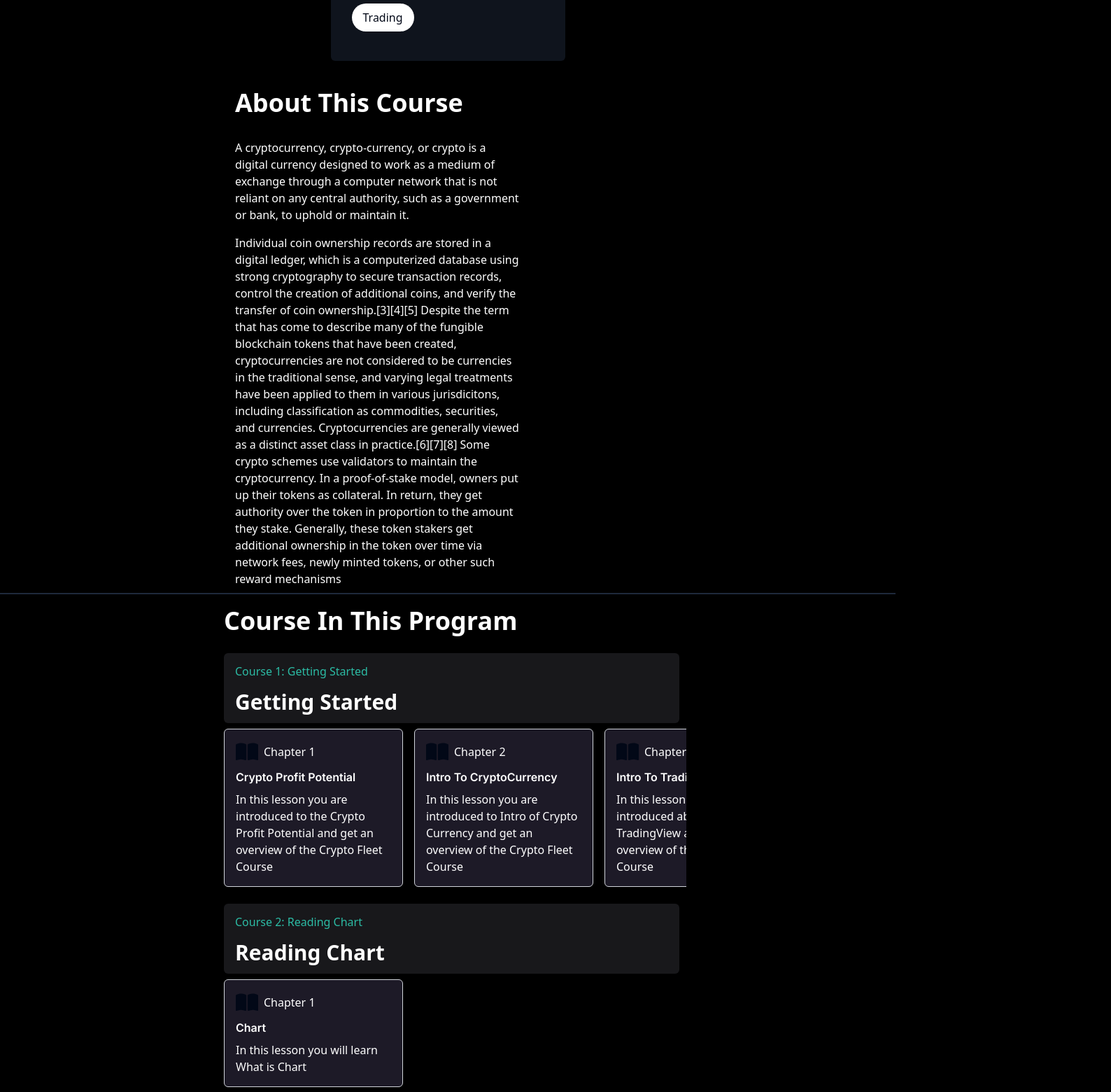
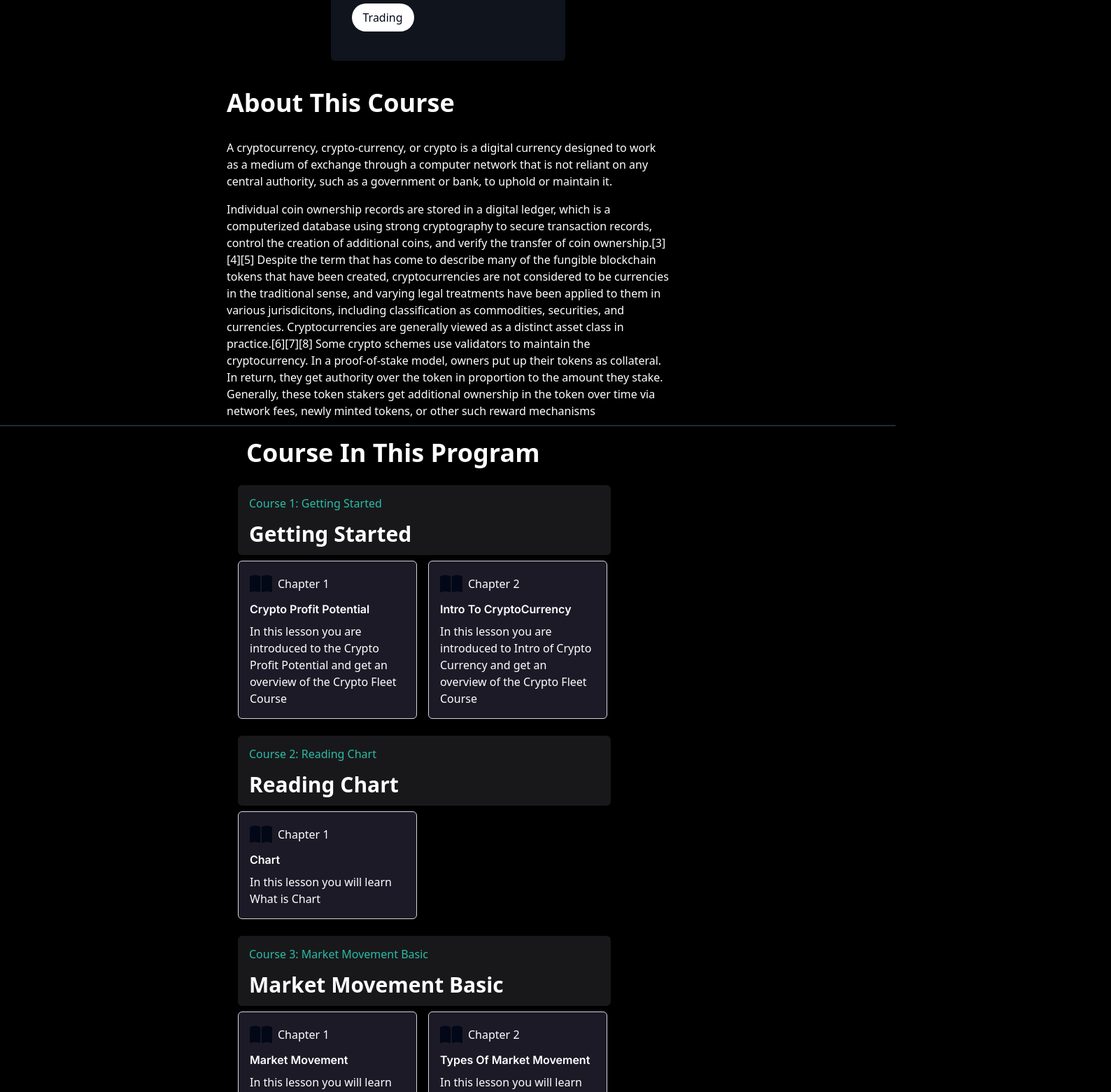
Before and after one commit to Salman-Aijaz/Course-Intro, a Next.js app: page / in a window 1280 px wide. Shown: the part 880-2440 px from the top of the page at 70% size, 1588 px wide, since content can reach past the window. Built offline with nearby package versions, Linux system fonts and the light colour scheme.

Commit message:
All-Good

```diff
--- a/src/app/Components/AboutCourse.tsx
+++ b/src/app/Components/AboutCourse.tsx
@@ -7,7 +7,7 @@ const AboutCourse = () => {
     <>
     <Navbar/>
     <div className='border-b-2 border-slate-800' id='AboutCourse'>
-        <div className='ml-0 mr-0 mt-2 pr-4 pl-4 md:ml-0  lg:ml-[320px] md:mr-6 lg:mr-6 xl:mr-[520px]'>
+        <div className='ml-0 mr-0 mt-2 pr-4 pl-4 md:ml-0   lg:ml-0 xl:ml-[308px] md:mr-6 lg:mr-6 xl:mr-[308px]'>
      <h1 className='text-white mt-6 mb-6  font-sans text-4xl   font-bold  md:mb-8 lg:mb-8'>About This Course</h1>
      <p className='font-sans	 text-white'>
      A cryptocurrency, crypto-currency, or crypto is a digital currency designed to work as a medium of exchange through a computer network that is not reliant on any central authority, such as a government or bank, to uphold or maintain it.
--- a/src/app/Components/CourseProgram.tsx
+++ b/src/app/Components/CourseProgram.tsx
@@ -184,7 +184,7 @@
 
 
     return (
-      <div id="course" className="border-b-2 border-slate-800 pb-2  ">
+      <div id="course" className="border-b-2 border-slate-800 pb-2 container  ">
         <h1 className="mt-6 mb-8 ml-0 leading-7 text-white font-sans text-4xl   font-bold  sm:ml-0 md:ml-0 lg:ml-[320px] ">
           Course In This Program
         </h1>
@@ -192,7 +192,7 @@
           courses.slice(0, 3).map((course, index) => (
             <div
               key={index}
-              className="ml-0 mr-0 mt-4 pr-4 pl-0 rounded-xl w-50 sm:ml-0 md:ml-0 lg:ml-[320px] "
+              className="ml-0 mr-0 mt-4 pr-4 pl-0 rounded-xl w-50 sm:ml-0 md:ml-0 lg:ml-0 xl:ml-[308px] xl:mr-[119px]  "
             >
               <div className="bg-[rgba(24,24,27,1)] py-4 px-4 w-full  xl:w-[69%] rounded-md ">
                 <p className="mb-1 text-[#2cbca5] leading-5 font-sans	 ">
@@ -260,14 +260,14 @@
         {!showCourse ? (
           <button
           onClick={triggerCourse}
-            className="bg-blue-500 h-12 w-40 rounded-md	flex items-center justify-center font-sans mb-2 mt-4 ml-0 md:ml-0 xl:ml-[320px] lg:ml-[320px] text-white"
+            className="bg-blue-500 h-12 w-40 rounded-md	flex items-center justify-center font-sans mb-2 mt-4 ml-0 md:ml-0 xl:ml-[320px] lg:ml-0 text-white"
           >
             Show More
           </button>
         ):(
           <button
           onClick={triggerCourse}
-            className="bg-blue-500 h-12 w-40 rounded-md	flex items-center justify-center font-sans mb-2 mt-4 ml-0 md:ml-0 xl:ml-[320px] lg:ml-[320px] text-white"
+            className="bg-blue-500 h-12 w-40 rounded-md	flex items-center justify-center font-sans mb-2 mt-4 ml-0 md:ml-0  lg:ml-0 xl:ml-[320px] text-white"
           >
             Show Less
           </button>
--- a/src/app/Components/PublicRating.tsx
+++ b/src/app/Components/PublicRating.tsx
@@ -82,12 +82,12 @@ const PublicRating = () => {
   };
 
   return (
-    <div className="ml-0 mr-0 mt-2 pr-4 pl-4 rounded-xl w-50 sm:ml-0 md:ml-0 lg:ml-[308px]" id="rating">
+    <div className=" container ml-0 mr-0 mt-2 pr-4 pl-4 rounded-xl w-50 sm:ml-0 md:ml-0 lg:ml-0 xl:ml-[308px]" id="rating">
       <h1 className="mt-6 mb-8   font-sans text-4xl   font-bold text-white ">
         Public Review & Rating
       </h1>
 
-      <div className="bg-[rgba(30,41,59,0.5)] py-6 px-4 gap-4 sm:px-6 md:px-6 lg:px-6  w-full xl:w-[69%] rounded-md">
+      <div className="bg-[rgba(30,41,59,0.5)] py-6 px-4 gap-4 sm:px-6 md:px-6 lg:px-6  w-full xl:w-[45%] rounded-md">
         <div className="flex flex-col gap-0 sm:gap-6  md:gap-40 lg:gap-40 sm:flex-row md:flex-row lg:flex-row">
         <div className="flex flex-col gap-0    sm:flex-col md:flex-row lg:flex-row sm:gap-0 md:gap-6 lg:gap-6 xl:gap-6 ">
           <div className="">
@@ -112,8 +112,8 @@ const PublicRating = () => {
             // console.log("INDEX",index),
             // console.log(review.text.length),
             (
-              <div key={index} className="bg-[rgba(30,41,59,0.5)] rounded-md mt-4  gap-4  p-6   w-full  xl:w-[69%]">
-                <div  className="flex flex-col gap-0  mt-4 sm:flex-row md:flex-row lg:flex-row sm:gap-6  md:gap-64 lg:gap-64">
+              <div key={index} className="bg-[rgba(30,41,59,0.5)] rounded-md mt-4  gap-4  p-6   w-full  xl:w-[45%]">
+                <div  className="flex flex-col gap-6  mt-4 sm:flex-row md:flex-row lg:flex-row sm:gap-[7rem]  md:gap-64 lg:gap-64">
                   <div className="flex flex-col gap-3">
                     <div className="flex flex-row ">
                       <Avatar>
@@ -131,7 +131,7 @@ const PublicRating = () => {
                         {getDisplayName(review.name)}
                       </p>
                     </div>
-                    <p className="text-white font-sans">{review.date}</p>
+                    <p className="text-white font-sans w-full xl:w-[55px]">{review.date}</p>
                   </div>
                   <div className="flex flex-col gap-3 w-56  ">
                     <span className="flex">
@@ -160,7 +160,7 @@ const PublicRating = () => {
 
       {/*RATING FORM */}
 
-      <div className="bg-[rgba(30,41,59,0.5)] py-4  pl-6 pr-6 pb-8 pt-8  mt-4 w-full xl:w-[69%] ">
+      <div className="bg-[rgba(30,41,59,0.5)] py-4  pl-6 pr-6 pb-8 pt-8  mt-4 w-full  xl:w-[45%] ">
         <h1 className=" text-white  font-sans text-4xl   font-bold   mb-4 ">
           Rate Us
         </h1>
```
